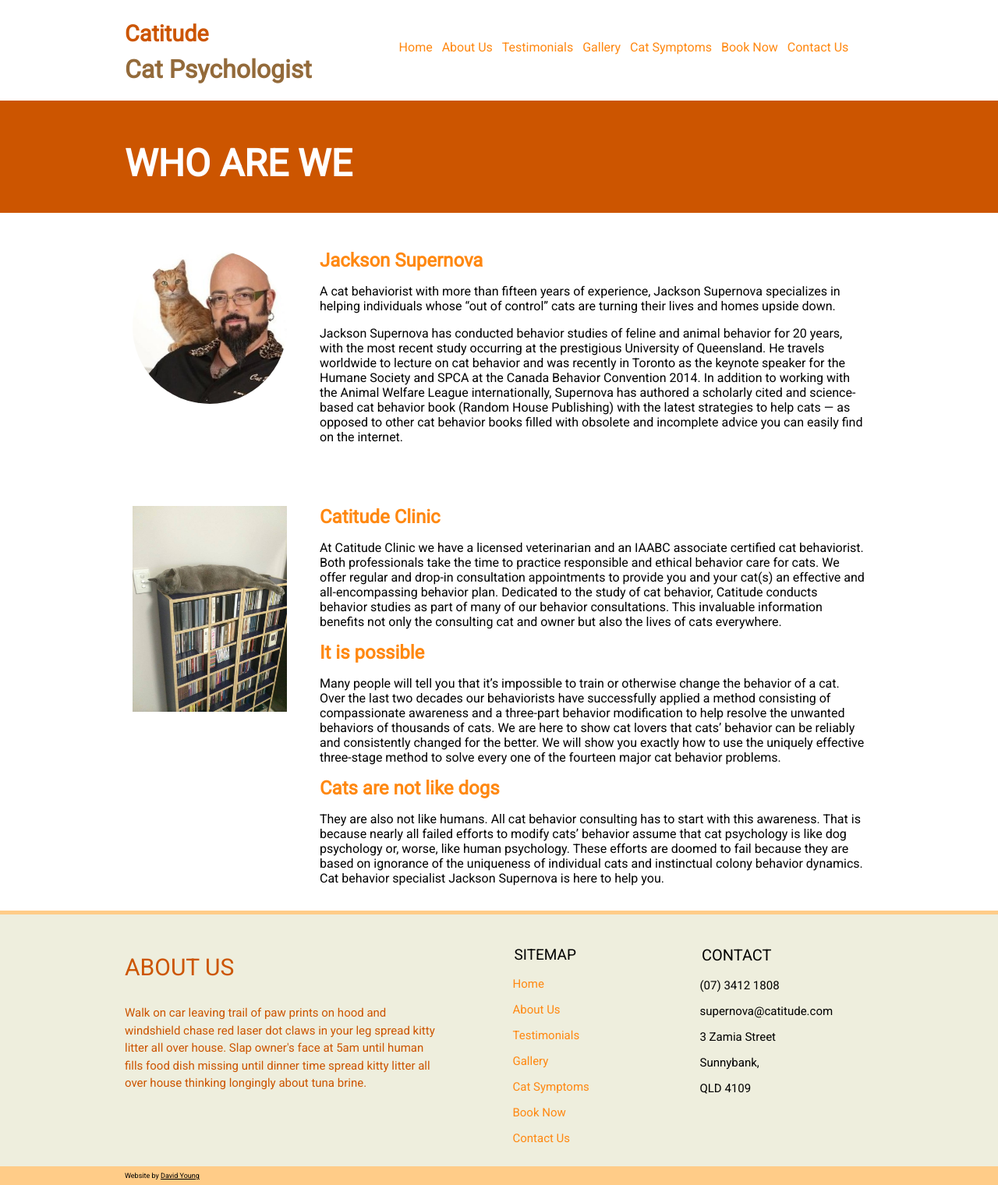
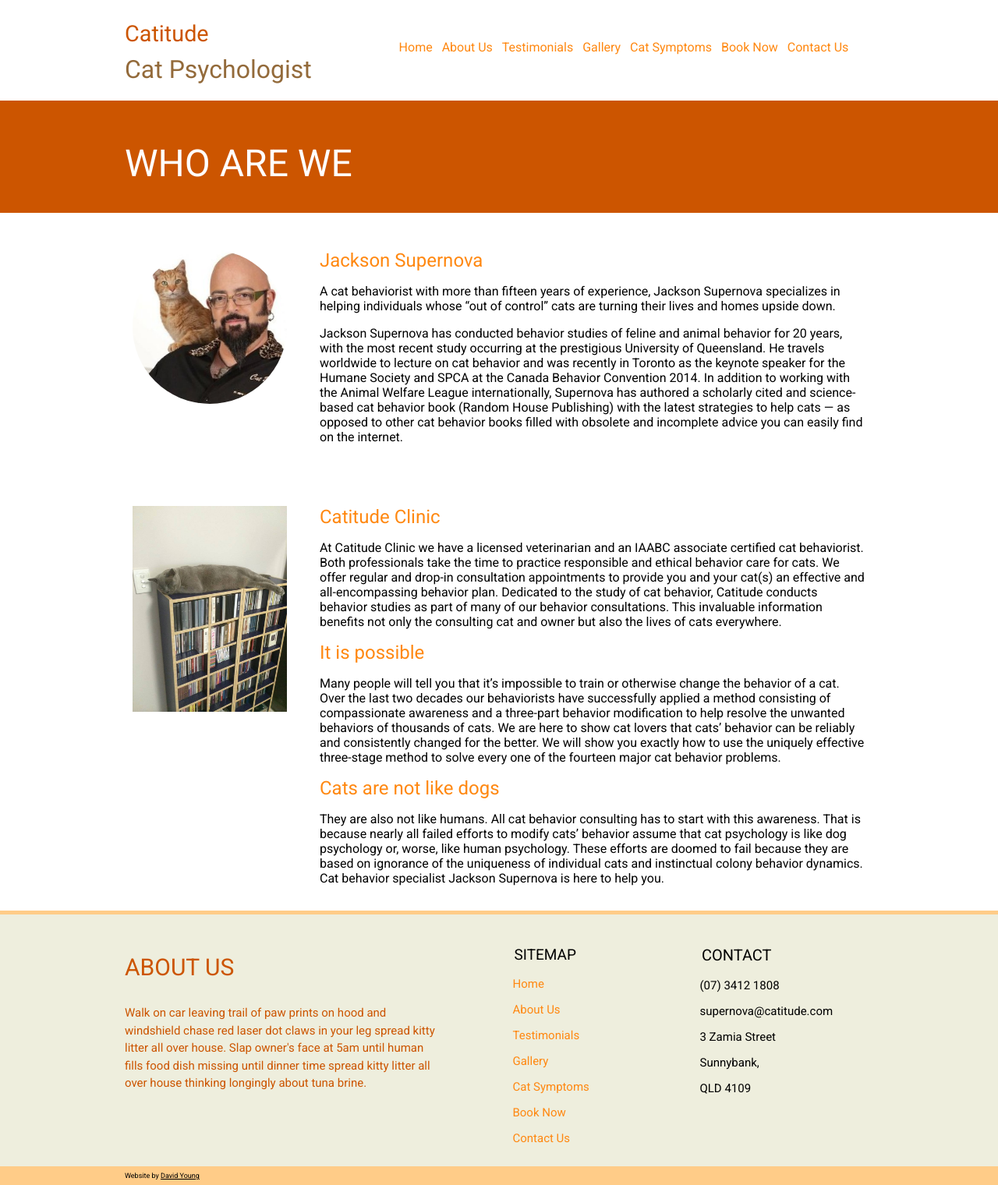
Before and after one commit to dayvidwhy/catitude, a PHP site: page /about.php in a window 1280 px wide. Shown: the whole page at 78% size. Run offline with PHP 8.4, Linux system fonts and the light colour scheme.

Commit message:
Fix safari font weight.

```diff
--- a/css/style.css
+++ b/css/style.css
@@ -185,6 +185,10 @@
 /*general card for holding info*/
 .card {
 	margin: 15px 10px;
+}
+
+h1, h2, h3, h4, h5, h6 {
+	font-weight: 400;
 }
 
 h1 {
```
